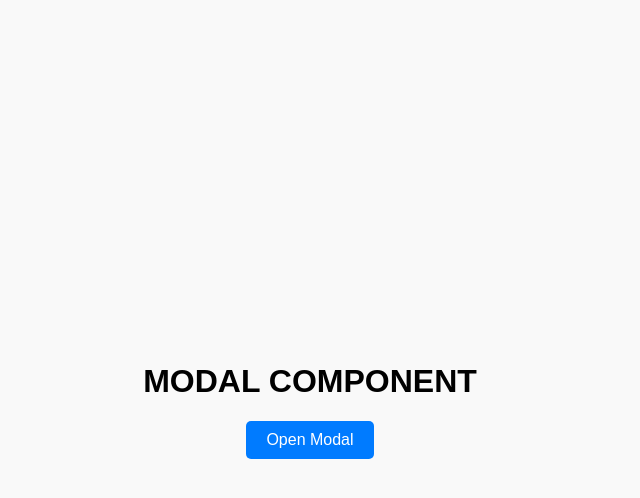
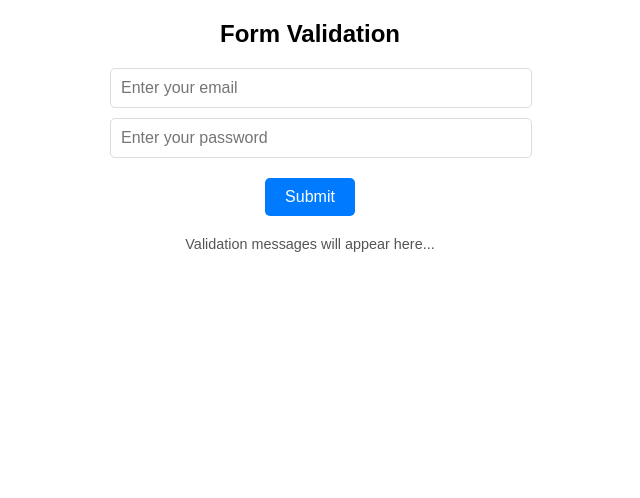
Before and after one commit to ThiagoAndo/React-interview-challenges, a React (Create React App) app: page / in a window 1280 px wide. Shown: the top 498 px of the page, without its empty margins (330-970 px from the left). Built offline with nearby package versions, Linux system fonts and the light colour scheme.

Commit message:
Solving inputValidation

```diff
--- a/src/App.js
+++ b/src/App.js
@@ -6,9 +6,10 @@ import CounterUI from "./Challenges/unsolved/Basic-concepts/Counter";
 import SearchFilterUI from "./Challenges/unsolved/Basic-concepts/SearchFilterUI";
 import TimerUI from "./Challenges/unsolved/State-Management-Hooks/TimerStopWatch";
 import ModalUI from "./Challenges/unsolved/UI-challenges/ModalComponent";
+import InputValidationUI from "./Challenges/unsolved/State-Management-Hooks/InputValidation";
 
 function App() {
-  return <ModalUI />;
+  return <InputValidationUI />;
 }
 
 export default App;
--- a/src/Challenges/unsolved/State-Management-Hooks/InputValidation.jsx
+++ b/src/Challenges/unsolved/State-Management-Hooks/InputValidation.jsx
@@ -1,6 +1,3 @@
-import React from "react";
-
-const InputValidationUI = () => {
 // Input Validation Challenge:
 /**
  * 1. Create a Form UI with input fields for:
@@ -12,40 +9,32 @@ const InputValidationUI = () => {
  * Bonus:
  * - Add dynamic error messages for invalid inputs.
  */
+import React from "react";
+import styles from "./inputValidation.module.css";
+import { forwardRef, useState, useRef} from "react";
 
+const FormInput = forwardRef((props, ref) => {
+  return <input ref={ref} className={props.thisStyle} {...props} required />;
+});
+
+const InputValidationUI = () => {
+  const emailRef= useRef();
+  const passwordRef = useRef();
   return (
-    <div
-      style={{ maxWidth: "400px", margin: "20px auto", textAlign: "center" }}
-    >
-      <h1>Form Validation</h1>
-      <input
+    <div className={styles.container}>
+      <h1 className={styles.title}>Form Validation</h1>
+      <FormInput
         type="email"
         placeholder="Enter your email"
-        style={{
-          padding: "10px",
-          marginBottom: "10px",
-          display: "block",
-          width: "100%",
-          border: "1px solid #ddd",
-          borderRadius: "5px",
-        }}
+        thisStyle={styles.inputField}
       />
-      <input
+      <FormInput
         type="password"
         placeholder="Enter your password"
-        style={{
-          padding: "10px",
-          marginBottom: "10px",
-          display: "block",
-          width: "100%",
-          border: "1px solid #ddd",
-          borderRadius: "5px",
-        }}
+        thisStyle={styles.inputField}
       />
-      <button style={{ padding: "10px 20px", marginTop: "10px" }}>
-        Submit
-      </button>
-      <div style={{ marginTop: "20px" }}>
+      <button className={styles.button}>Submit</button>
+      <div className={styles.validationMessages}>
         <p>Validation messages will appear here...</p>
       </div>
     </div>
--- /dev/null
+++ b/src/Challenges/unsolved/State-Management-Hooks/inputValidation.module.css
@@ -0,0 +1,41 @@
+.container {
+  max-width: 400px;
+  margin: 20px auto;
+  text-align: center;
+}
+
+.title {
+  font-size: 1.5em;
+  margin-bottom: 20px;
+}
+
+.inputField {
+  padding: 10px;
+  margin-bottom: 10px;
+  display: block;
+  width: 100%;
+  border: 1px solid #ddd;
+  border-radius: 5px;
+  font-size: 1em;
+}
+
+.button {
+  padding: 10px 20px;
+  margin-top: 10px;
+  background-color: #007bff;
+  color: white;
+  border: none;
+  border-radius: 5px;
+  cursor: pointer;
+  font-size: 1em;
+}
+
+.button:hover {
+  background-color: #0056b3;
+}
+
+.validationMessages {
+  margin-top: 20px;
+  font-size: 0.9em;
+  color: #555;
+}
```
Lines whose indentation alone changed are shown as unchanged.
